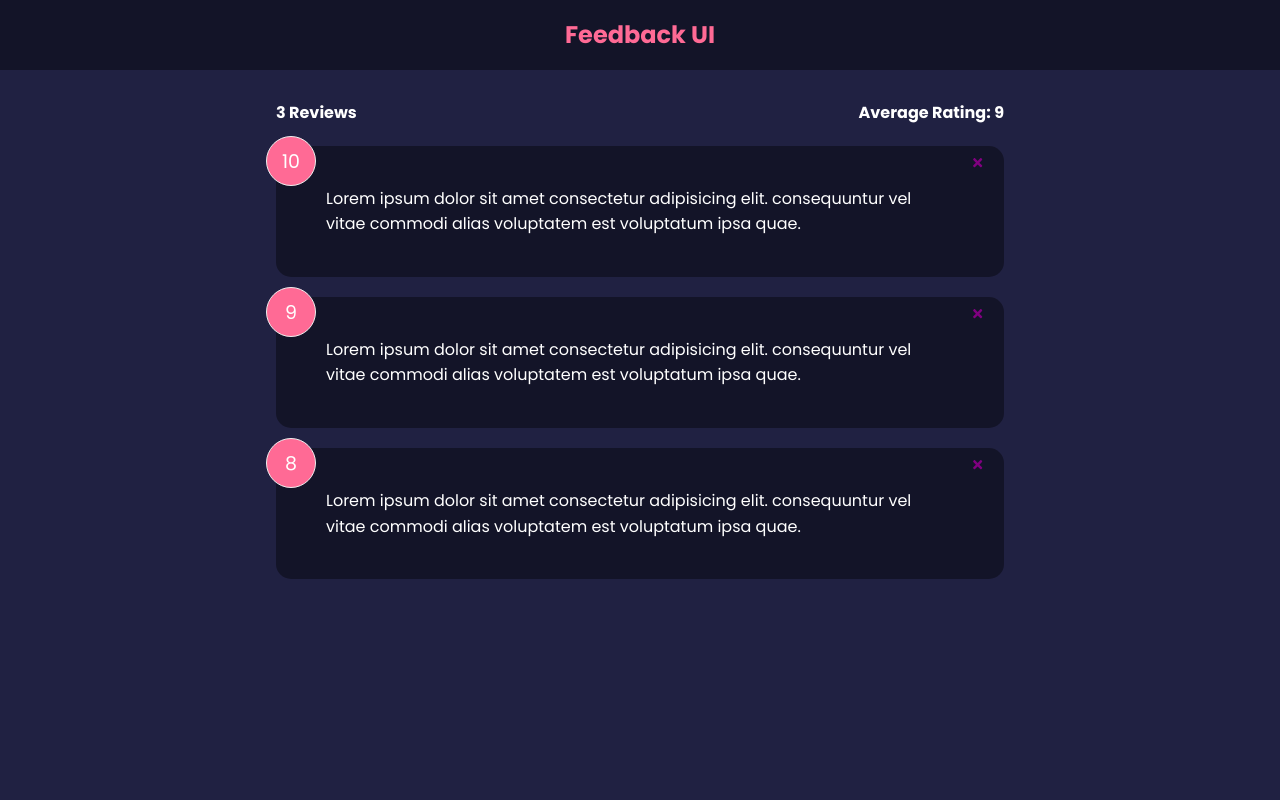
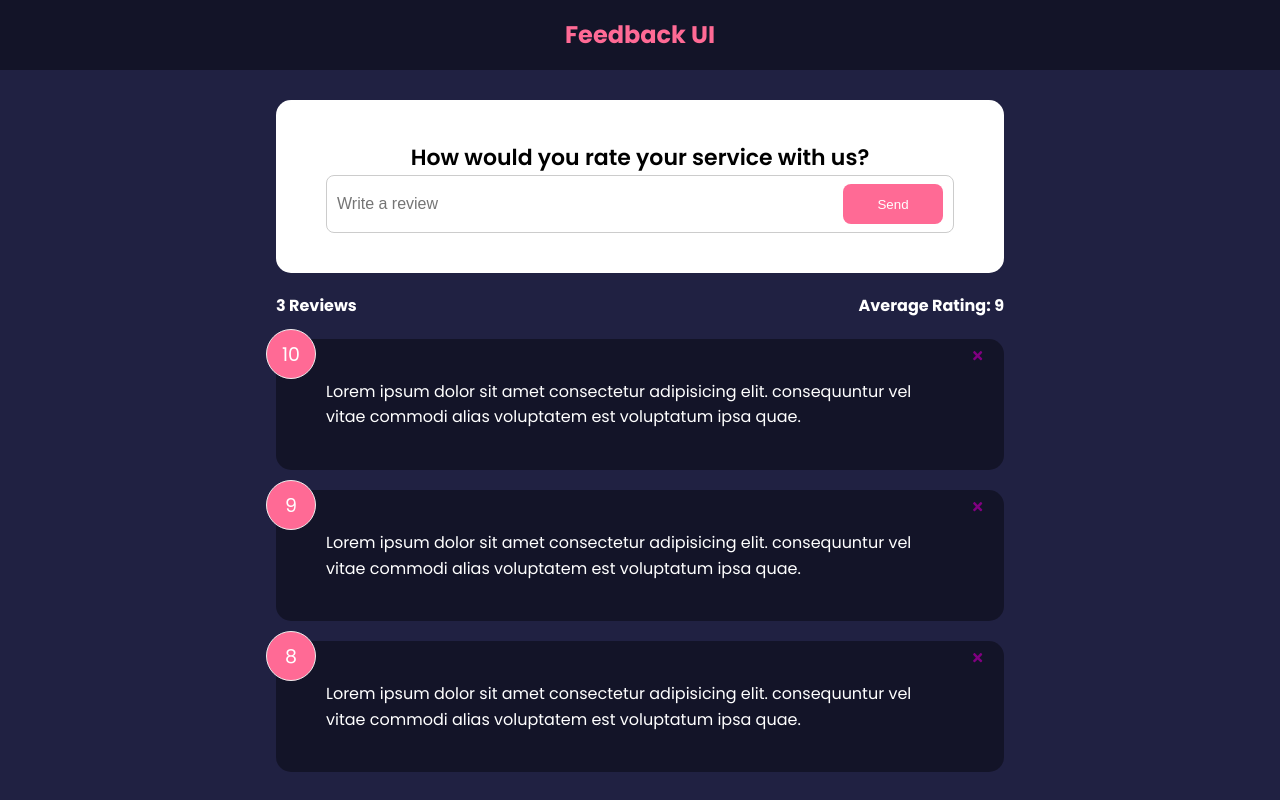
Before and after one commit to FelMorOso/feedback-app, a React (Create React App) app: page / in a window 1280 px wide. Built offline with nearby package versions, Linux system fonts and the light colour scheme.

Commit message:
Button added

```diff
--- a/src/App.js
+++ b/src/App.js
@@ -3,6 +3,7 @@
 import FeedbackList from './components/FeedbackList'
 import FeedbackData from './data/FeedbackData'
 import FeedbackStats from './components/FeedbackStats'
+import FeedbackForm from './components/FeedbackForm'
 
 function App() {
     const [feedback, setFeedback] = useState(FeedbackData)
@@ -23,6 +24,7 @@
             {/* Important: must use 'className' instead of 'class' for JSX (version of HTML used in React) */}
             {/*Important: this return must only have 1 html component*/}
             <div className='container'>
+                <FeedbackForm />
                 <FeedbackStats feedback={feedback} />
                 <FeedbackList feedback={feedback} handleDelete={deleteFeedback}/>
             </div>
--- /dev/null
+++ b/src/components/FeedbackForm.jsx
@@ -0,0 +1,29 @@
+import {useState} from 'react'
+import Card from './shared/Card'
+import Button from './shared/Button'
+
+function FeedbackForm() {
+    // Stores the state of the text passed into Form by user
+    const [text, setText] = useState('')
+
+    //function that updates state text when submitted
+    const handleTextChange = (e) => {
+        // e.target.value is whatever is passed into the text box
+        setText(e.target.value)
+    }
+
+    return (
+        <Card>
+            <form>
+                <h2> How would you rate your service with us?</h2>
+                {/* @todo - rating select component */}
+                <div className="input-group">
+                    <input onChange={handleTextChange} type="text" placeholder="Write a review" value={text}/>
+                    <Button type="submit" version='secondary'>Send</Button>
+                </div>
+            </form>
+        </Card>
+    )
+}
+
+export default FeedbackForm
--- /dev/null
+++ b/src/components/shared/Button.jsx
@@ -0,0 +1,25 @@
+ import PropTypes from 'prop-types'
+
+//children parameter is whatever the component wraps around
+function Button({children, version, type, isDisabled}) {
+    return (
+        <button type={type} disabled={isDisabled} className={`btn btn-${version}`}>
+            {children}
+        </button>
+    )
+}
+
+Button.defaultProps = {
+    version: 'primary',
+    type: 'button',
+    isDisabled: false,
+}
+
+Button.propTypes = {
+    children: PropTypes.node.isRequired,
+    version: PropTypes.string,
+    type: PropTypes.string,
+    isDisabled: PropTypes.bool,
+}
+
+export default Button
```
